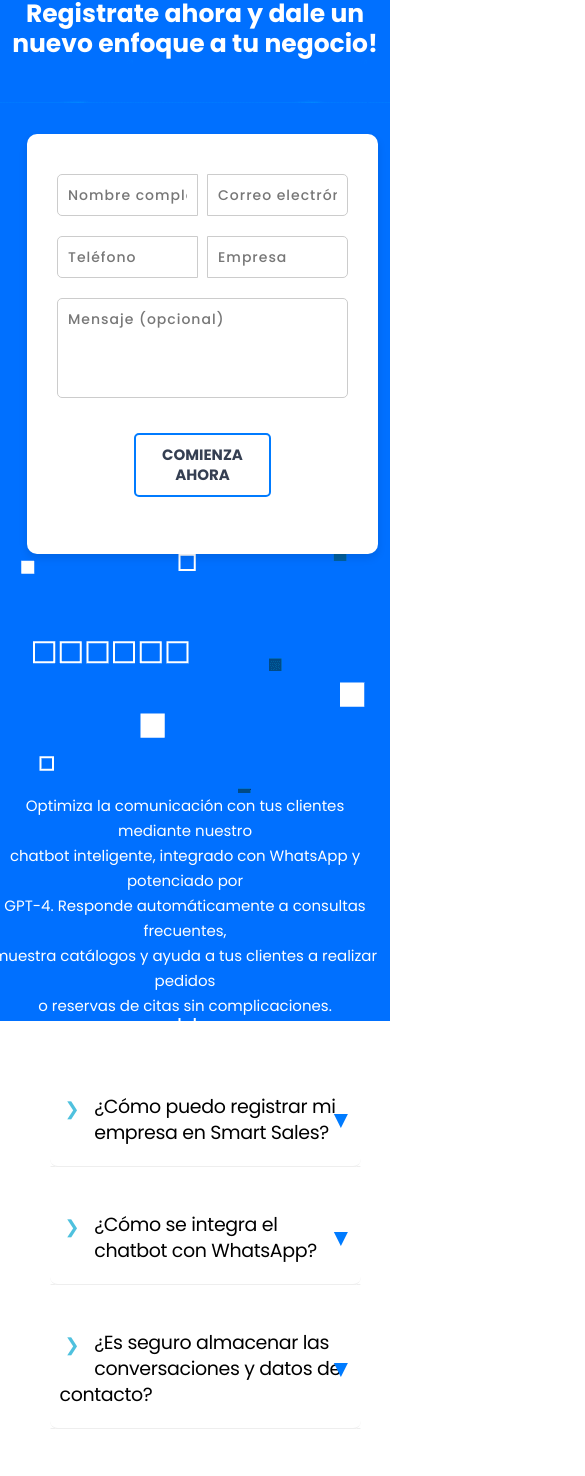
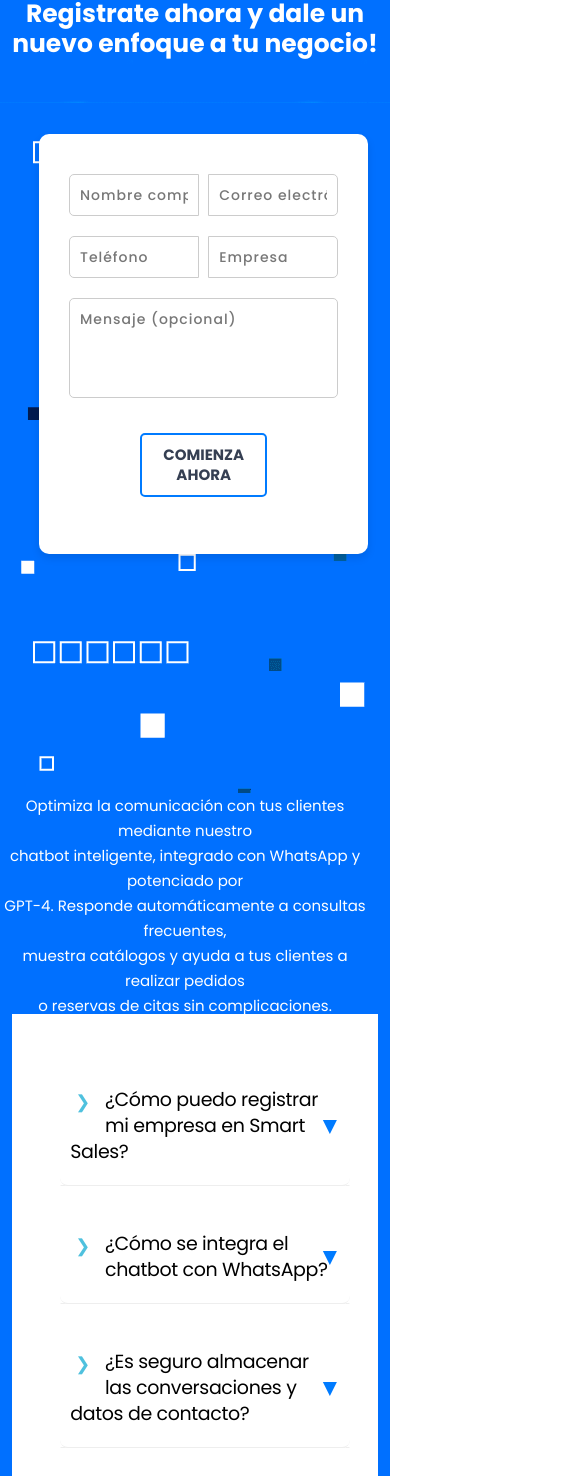
Before and after one commit to Jefferson0106/SmartSales, a Vue app: page / in a window 390 px wide. Shown: the part 5346-6822 px from the top of the page, 585 px wide, since content can reach past the window. Built offline with nearby package versions, Linux system fonts and the light colour scheme.

Commit message:
first commit 1

```diff
--- a/public/assets/css/responsive.css
+++ b/public/assets/css/responsive.css
@@ -694,6 +694,10 @@
 	.achievement-area {
 		height: 204px;
 	}
+	.footer-bottom::before {
+		width: 263px; /* Ajusta este valor para cambiar el largo del borde */
+
+	}
 
 	.single-counter-box {
 		margin: 30px 0;
--- a/public/assets/css/style.css
+++ b/public/assets/css/style.css
@@ -1630,7 +1630,7 @@ single-service-area.active {
 .jeffer-fqe{
 	background-color: #0070ff;
 	background-image: url(../resourcomp/ouxee.png);
-	height: 1394px;
+
 }
 
 .project-bg-2 {
--- a/src/components/project/ProjectOne.vue
+++ b/src/components/project/ProjectOne.vue
@@ -60,6 +60,7 @@ export default {
   <link rel="stylesheet" href="https://cdnjs.cloudflare.com/ajax/libs/font-awesome/6.0.0-beta3/css/all.min.css">
 </head>
     <div class="project-bg">
+      <div class="container">
 		<div class="form-container">
         <form @submit.prevent="showModal">
             <div class="input-group">
@@ -89,6 +90,7 @@ export default {
         <p>Gracias por contactarnos, nos estaremos comunicando contigo en breve.</p>
         <button @click="hideThankYouModal">Cerrar</button>
       </div>
+    </div>
     </div>
 </template>
 
--- a/src/components/testimonial/TestimonialOne.vue
+++ b/src/components/testimonial/TestimonialOne.vue
@@ -53,6 +53,7 @@ onUpdated(() => {
 
 <template>
 	<div class="jeffer-fqe">
+    <div class="container">
 
     <h1 class="texto-h3">FQAS</h1>
 	<p class="clase">Optimiza la comunicación con tus clientes mediante nuestro <br>chatbot inteligente, integrado con WhatsApp y potenciado por <br> GPT-4. Responde automáticamente a consultas frecuentes,<br> muestra catálogos y ayuda a tus clientes a realizar pedidos<br> o reservas  de citas sin complicaciones.</p>
@@ -89,12 +90,11 @@ onUpdated(() => {
         <input class="accordion-item-input" type="checkbox" name="accordion" id="item5" /><label for="item5" class="accordion-item-hd">¿Cómo se realiza el seguimiento de los pagos y el estatus de las órdenes?<span class="accordion-item-hd-cta">&#9650;</span></label>
         <div class="accordion-item-bd respuesta"><p><span class="punto"></span>Nuestro sistema actualiza automáticamente el estatus de las órdenes tras la confirmación del pago y envía notificaciones a tus clientes sobre el progreso de su orden. Además, proporciona un enlace para que los clientes consulten el estatus de su orden en cualquier momento.  </p></div>
       </div>
-
-
-      </div>
     </div>
+  </div>
 </section>
 </body>
+</div>
 	</div>
 </template>
 
```
